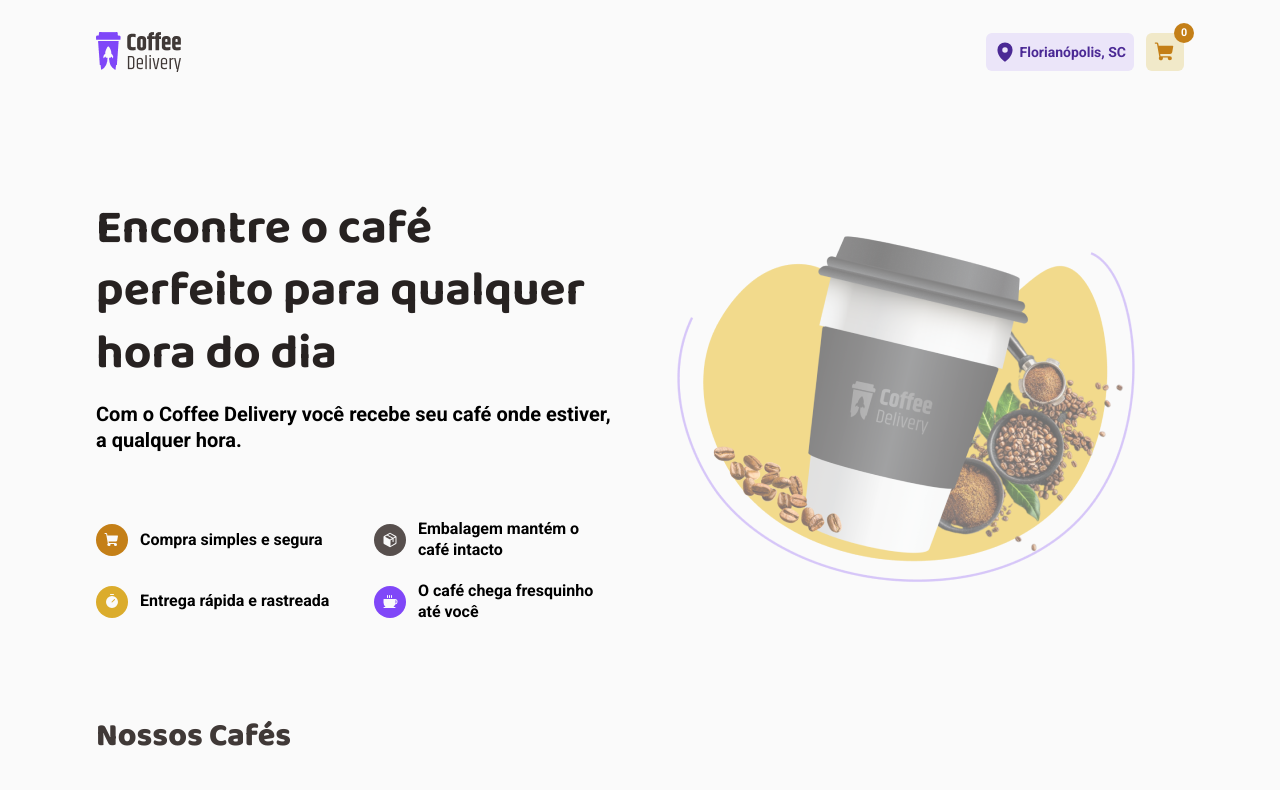
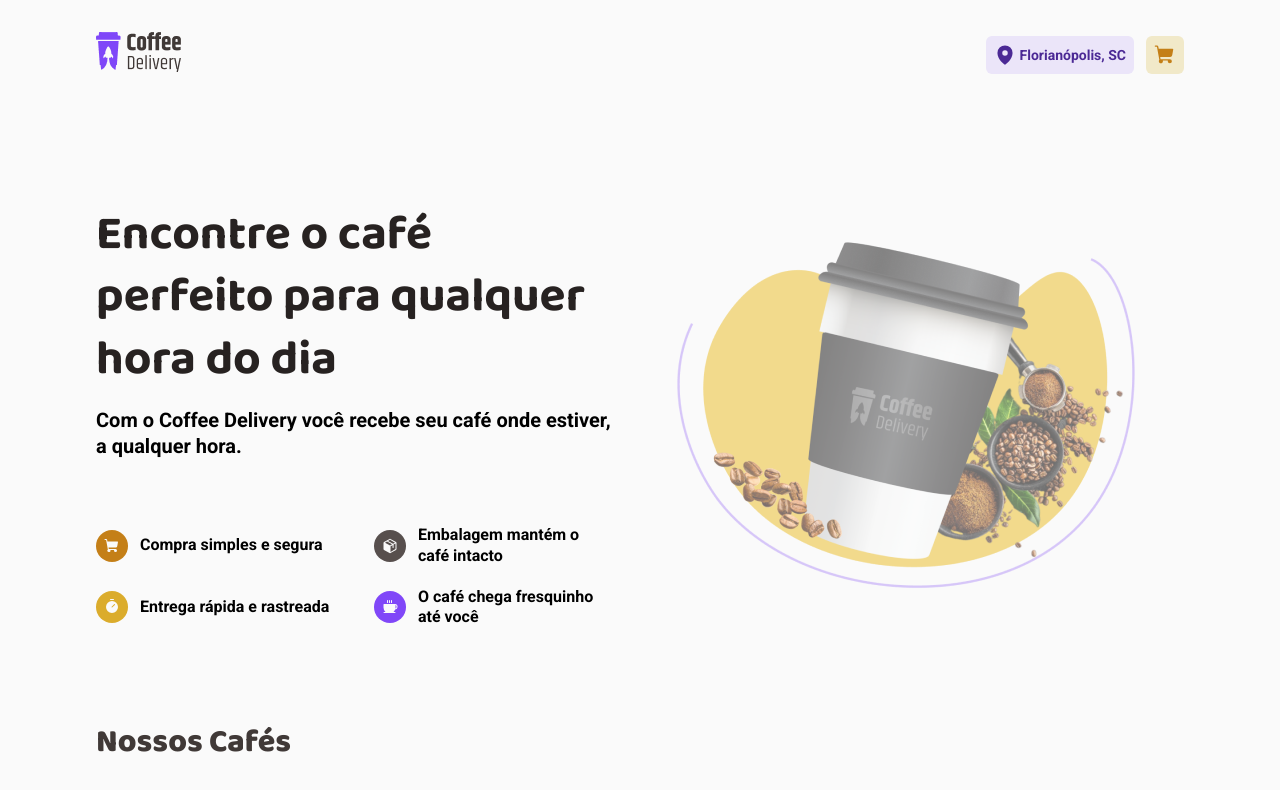
Before and after one commit to frassaolucas/practice-ecommerce, a React (Vite) app: page / in a window 1280 px wide. Shown: the top 790 px of the page. Built offline with nearby package versions, Linux system fonts and the light colour scheme.

Commit message:
feature: created navigation between pages

```diff
--- a/src/components/header/Header.styles.ts
+++ b/src/components/header/Header.styles.ts
@@ -1,3 +1,4 @@
+import { Link } from 'react-router-dom';
 import styled from 'styled-components';
 
 export const HeaderContainer = styled.header`
@@ -35,7 +36,7 @@
   font-size: 0.875rem;
 `;
 
-export const ShoppingCartButton = styled.button`
+export const ShoppingCartLink = styled(Link)`
   position: relative;
 
   display: flex;
@@ -48,6 +49,8 @@
 
   background-color: var(--color-yellow-light);
   color: var(--color-yellow-dark);
+
+  cursor: pointer;
 `;
 
 export const ShoppingCartAmount = styled.div`
--- a/src/components/header/Header.tsx
+++ b/src/components/header/Header.tsx
@@ -1,3 +1,5 @@
+import { Link } from 'react-router-dom';
+
 import { MapPin, ShoppingCart } from 'phosphor-react';
 
 import { useHeader } from './Header.hooks';
@@ -7,7 +9,7 @@
   HeaderContainer,
   Location,
   ShoppingCartAmount,
-  ShoppingCartButton,
+  ShoppingCartLink,
 } from './Header.styles';
 
 import CoffeeDeliveryLogo from '@/assets/images/logo-coffee-delivery.png';
@@ -17,7 +19,9 @@
 
   return (
     <HeaderContainer>
-      <img src={CoffeeDeliveryLogo} />
+      <Link to="/">
+        <img src={CoffeeDeliveryLogo} />
+      </Link>
 
       <HeaderActions>
         <Location>
@@ -25,11 +29,13 @@
           <span>Florianópolis, SC</span>
         </Location>
 
-        <ShoppingCartButton>
+        <ShoppingCartLink to="/cart">
           <ShoppingCart size={22} weight="fill" />
 
-          <ShoppingCartAmount>{cartList.length}</ShoppingCartAmount>
-        </ShoppingCartButton>
+          {!!cartList.length && (
+            <ShoppingCartAmount>{cartList.length}</ShoppingCartAmount>
+          )}
+        </ShoppingCartLink>
       </HeaderActions>
     </HeaderContainer>
   );
```
